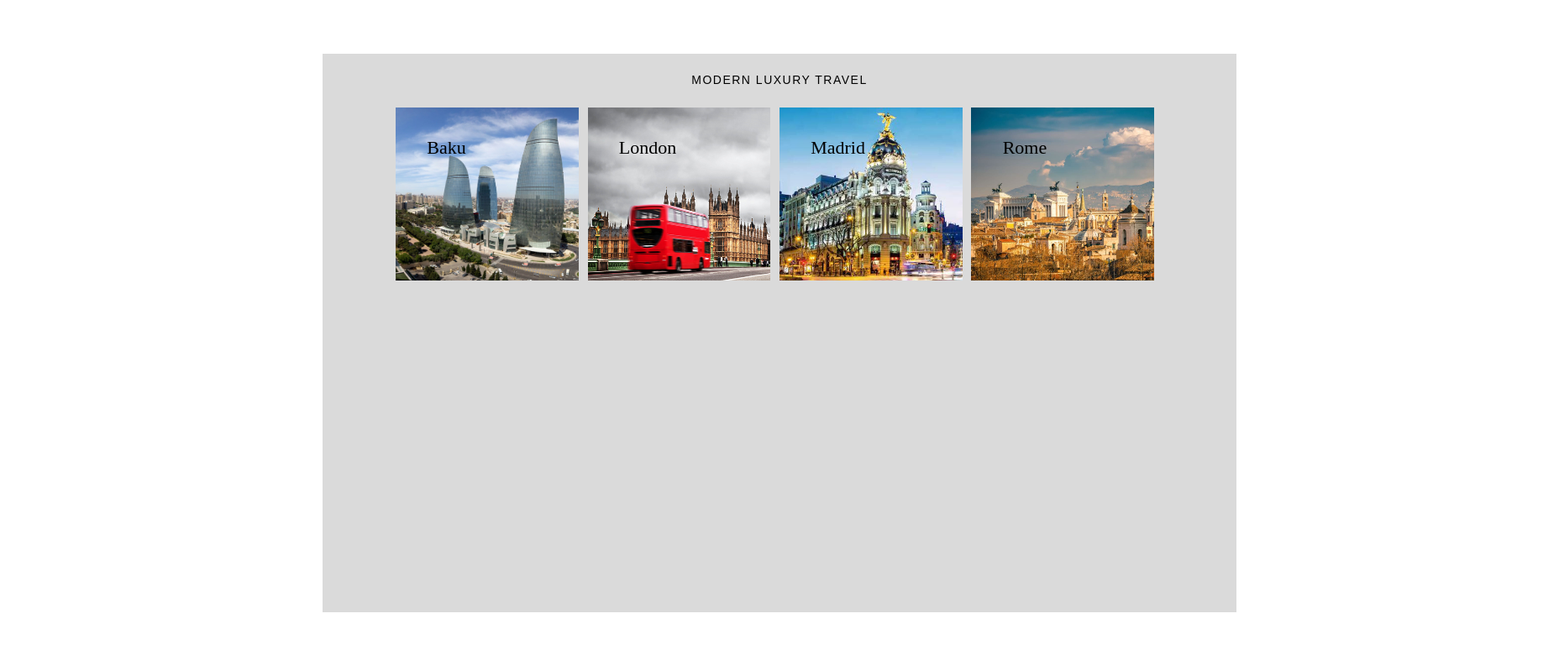
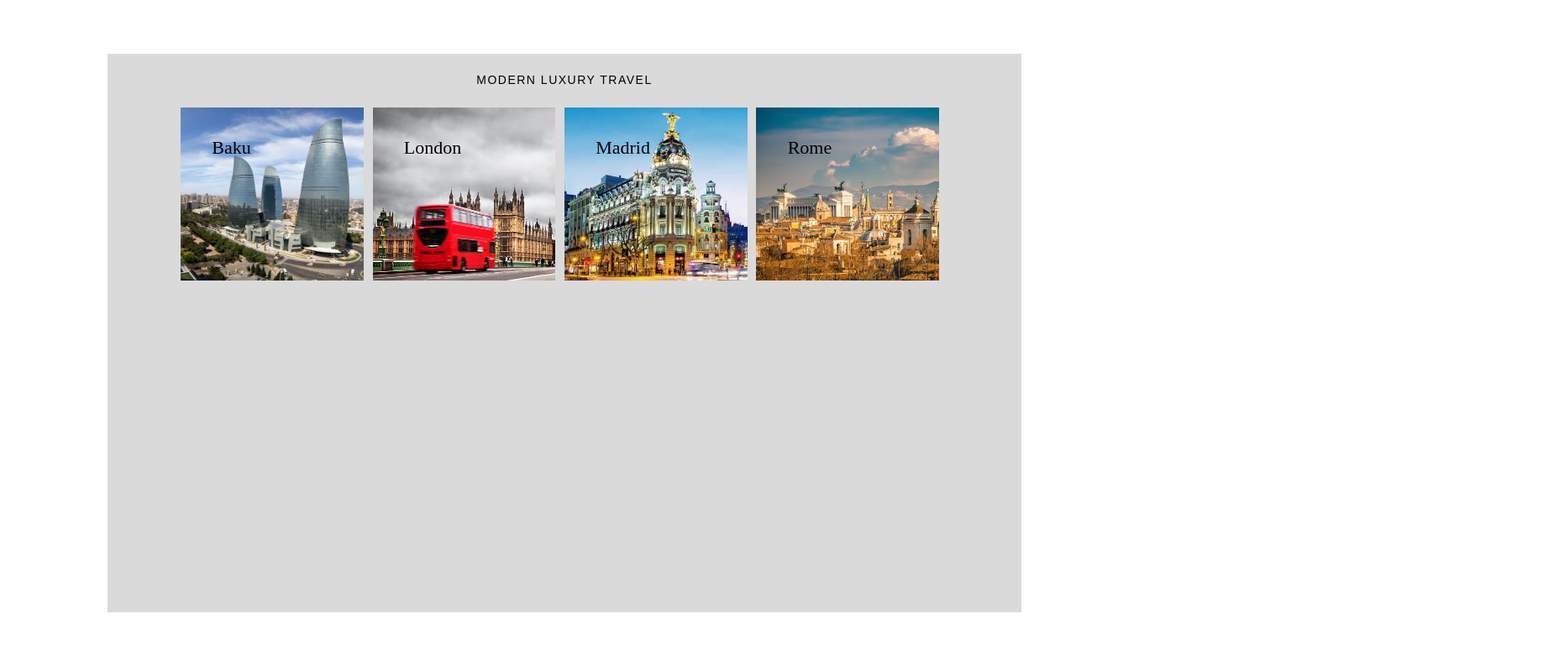
Before and after one commit to rashel8a/css4ro, a plain HTML site: page index.html in a window 1280 px wide. Shown: the whole page at 84% size, 1856 px wide, since content can reach past the window. Drawn offline with Linux system fonts and the light colour scheme.

Commit message:
Add css.style.css

```diff
--- a/css/style.css
+++ b/css/style.css
@@ -8,7 +8,7 @@ body {
 
 .container {
   background-color: #dadada;
-  margin: 5% 30%;
+  margin: 5% 10%;
   width: 80%;
   height: auto;
 }
```
